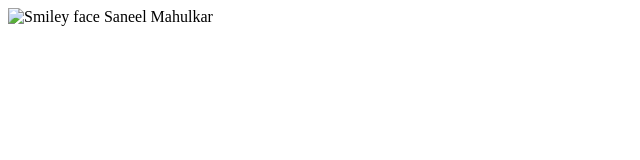
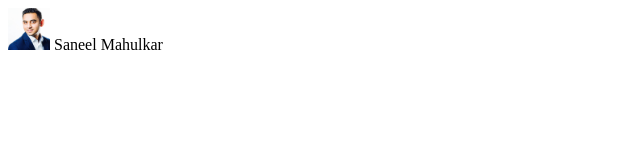
Before and after one commit to saneelmahulkar/saneelmahulkar.github.io, a plain HTML site: page index.html in a window 1280 px wide. Shown: the whole page, without its empty margins (0-640 px from the left). Drawn offline with Linux system fonts and the light colour scheme.

Commit message:
Update index.html

```diff
--- a/index.html
+++ b/index.html
@@ -6,7 +6,7 @@
 </head>
 
 <body>
-  <img src="images/saneel.jpg" alt="Smiley face" height="42" width="42">
+  <img src="images/Photo - Pro.JPG" alt="Smiley face" height="42" width="42">
 Saneel Mahulkar
 </body>
 
```
